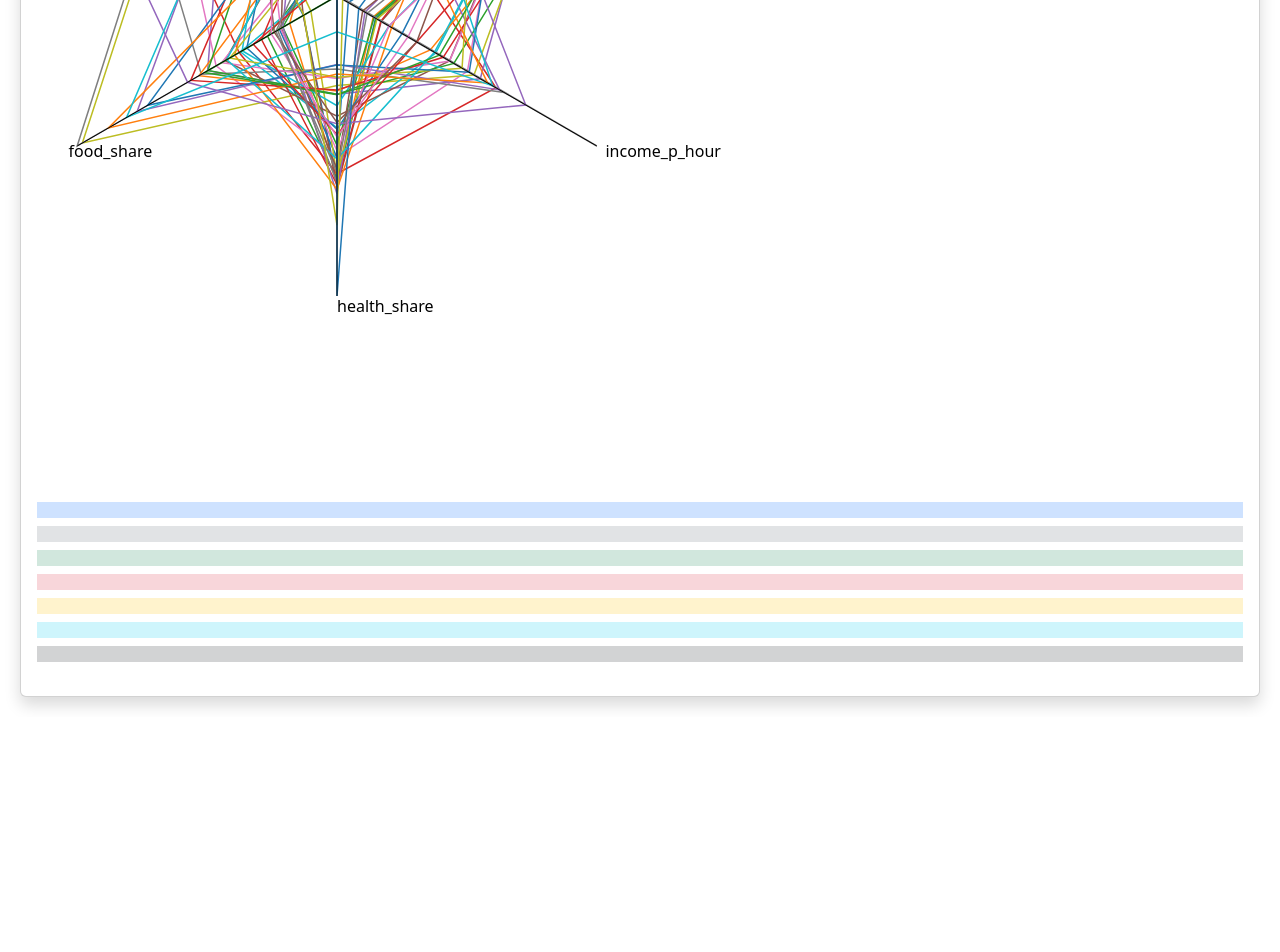
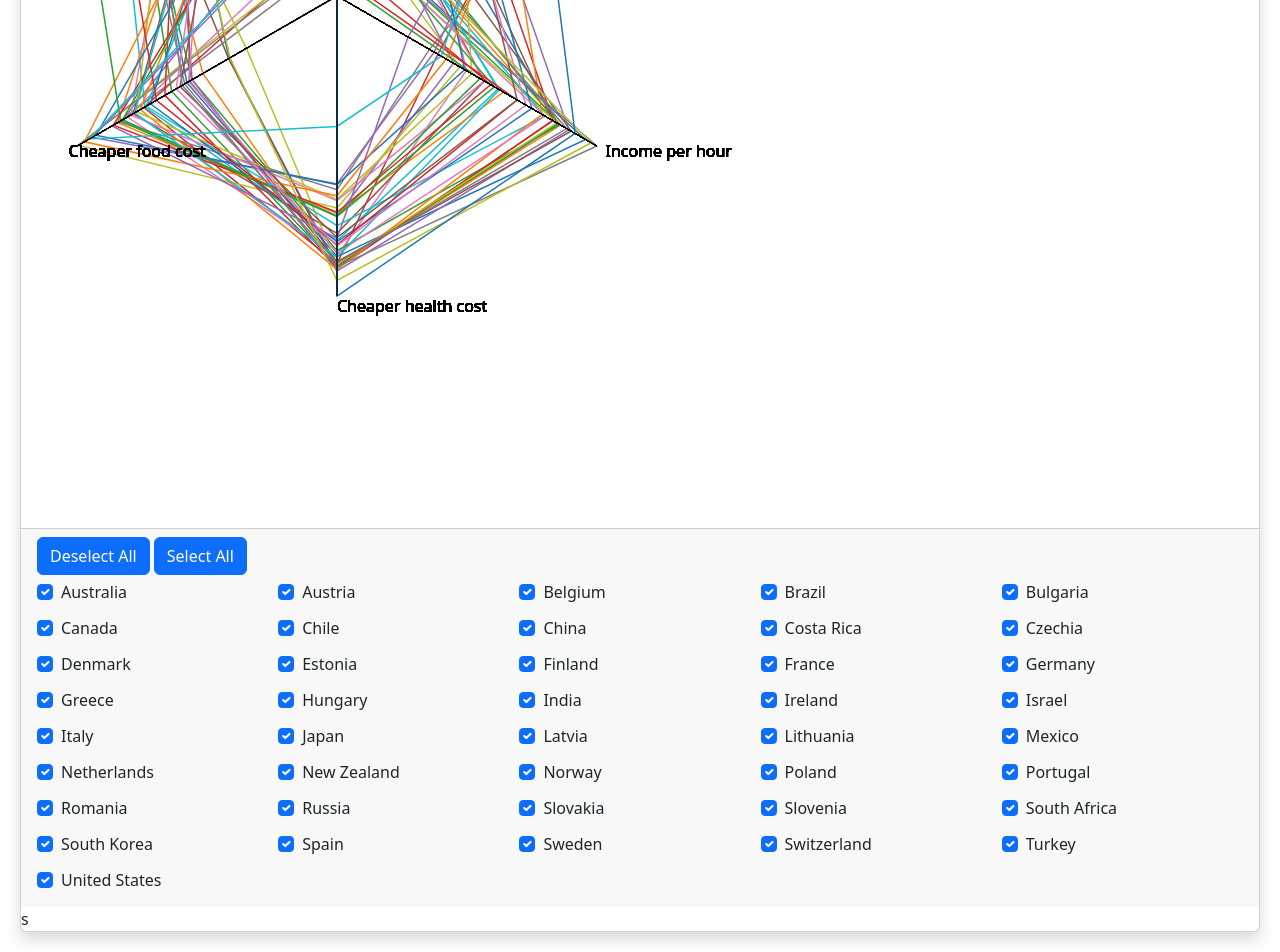
Before and after one commit to RosenbergLiu/WorkingHolidayVisualizationD3, a plain HTML site: page index.html in a window 1280 px wide. Shown: the part 5627-6579 px from the top of the page. Before the commit the page ends 6344 px from the top, so only its background shows below. Drawn offline with nearby package versions, Linux system fonts and the light colour scheme; no server answers; a web font is replaced by a local one.

Commit message:
finish radar

```diff
--- a/cleaned_data/summary.csv
+++ b/cleaned_data/summary.csv
@@ -1,42 +1,42 @@
 entity,code,working_hours,population,income_p_hour,health_share,food_share,gini
-Australia,AUS,1726.7976,0.03943658061499612,0.04099521408981365,0.1318879221513351,0.09974969,0.318
-Austria,AUT,1611.3743,0.11261338619555832,0.03957927707823923,0.129248866108663,0.11312785,0.274
-Belgium,BEL,1586.431,0.08687667829453087,0.04137782868912703,0.1299854168015901,0.13478635,0.262
-Brazil,BRA,1707.795,0.004721816985395609,0.25568978496409256,0.1273261693820779,0.1625252499999999,0.481
-Bulgaria,BGR,1645.2465,0.14179296638826092,0.20148426018374313,0.085467516413462,0.19334064,0.402
-Canada,CAN,1689.2809,0.026650616599325886,0.04468633295561708,0.1344791468300532,0.0998567899999999,0.28
-Chile,CHL,1914.4,0.05252243180539976,0.16565611677237008,0.1185036580014676,0.1850467099999999,0.46
-China,CHN,2168.919,0.0007033021125710087,0.29034617861988965,0.0722371116657711,0.1995258899999999,0.514
-Costa Rica,CRI,2069.2454,0.19667512828626932,0.18310390816265798,0.0809565481835396,0.31579697,0.487
-Czechia,CZE,1787.5435,0.09490478961696047,0.10231105586056552,0.1031987355981533,0.16136227,0.248
-Denmark,DNK,1380.6077,0.1725363831784618,0.027087941916501053,0.1188760842332945,0.1232065099999999,0.268
-Estonia,EST,1797.2145,0.7535573558878074,0.09427877208786324,0.0838722581914256,0.2017673999999999,0.305
-Finland,FIN,1590.6946,0.1811089263337631,0.04010888691665646,0.1124603192578853,0.1197864,0.265
-France,FRA,1504.9124,0.015528008178912468,0.04439855209668248,0.1330069620391584,0.1406504,0.292
-Germany,DEU,1386.1968,0.012026726657903513,0.03490096980040268,0.1379249261571245,0.1197683299999999,0.296
-Greece,GRC,2036.4635,0.09457135815629733,0.12605689701888106,0.0971227491774923,0.17637985,0.308
-Hungary,HUN,1725.2279,0.1023353018210874,0.12637217214005442,0.0771847848701663,0.17968746,0.286
-India,IND,2122.9407,0.0007230072139693231,1.1842891644513458,0.0338442347867843,0.32083492,0.495
-Ireland,IRL,1771.9779,0.2042474899515341,0.04189355517666482,0.1284010231895877,0.0924157199999999,0.292
-Israel,ISR,1900.8748,0.11617205639177493,0.05038920543867387,0.0915725215670001,0.15958162,0.342
-Italy,ITA,1717.8339,0.016742584240647458,0.061326755619709294,0.1039095617707853,0.1550135799999999,0.33
-Japan,JPN,1691.0852,0.007949651360089951,0.052381898472121845,0.1356339363425622,0.16690418,0.334
-Latvia,LVA,1864.9758,0.5217703459128685,0.13477370114031498,0.0854985906839704,0.1930457099999999,0.355
-Lithuania,LTU,1886.0845,0.35099012559479664,0.11460615715072346,0.0832455200046421,0.2098476,0.357
-Mexico,MEX,2137.0,0.007994543755864798,0.2701905424712822,0.069880886293289,0.2622351,0.42
-Netherlands,NLD,1439.7316,0.05759287138475148,0.03371211022990543,0.1250533968774789,0.12136645,0.304
-New Zealand,NZL,1778.9844,0.2016522172770377,0.0502243212818674,0.1152315493606184,0.1219959,0.32
-Norway,NOR,1384.0732,0.18697582496071172,0.022821030389365452,0.1320277731631501,0.1248295899999999,0.263
-Poland,POL,2022.6322,0.025978344452064758,0.15275228483056275,0.0765817201857149,0.17177938,0.281
-Portugal,PRT,1864.5884,0.09718247593931965,0.10031260822675958,0.1195264472726602,0.1746995499999999,0.31
-Romania,ROU,1791.7355,0.05121845634538286,0.17019140074399977,0.0701533506968831,0.25202482,0.339
-Russia,RUS,1965.0,0.006861426520214915,0.22517218091347507,0.074942795202495,0.2903056,0.317
-Slovakia,SVK,1694.9402,0.18335395454142075,0.10827999907315575,0.0857374562542405,0.19639393,0.222
-Slovenia,SVN,1592.934,0.47328204533568713,0.07658498624501096,0.1066897861747634,0.14870162,0.246
-South Africa,ZAF,2191.3633,0.01721553819387657,0.4021552065654801,0.1010231796974269,0.21292362,0.618
-South Korea,KOR,1979.5262,0.019303591286451552,0.07663239211650825,0.1004675645871687,0.1281972599999999,0.331
-Spain,ESP,1685.9515,0.021217290258386708,0.06710021919392763,0.1079568129292145,0.13111291,0.32
-Sweden,SWE,1605.2766,0.0973906891774207,0.03602657594834948,0.1268677712132303,0.1265485499999999,0.276
-Switzerland,CHE,1556.8828,0.11661001169248587,0.024874967045892808,0.1544533863393221,0.0992448699999999,0.316
-Turkey,TUR,1832.0,0.011978674892151198,0.24299814887255783,0.0527127075202099,0.27256779,0.415
-United States,USA,1765.3464,0.002991149070255152,0.031739186994155955,0.1916747735222455,0.06689246,0.375
+Australia,AUS,0.000579106665425062,25.357168,24.393091296197827,7.5821954253896555,10.025093812321622,3.144654088050314
+Austria,AUT,0.0006205882767275114,8.879939,25.26574697216494,7.737011782828895,8.83955630731071,3.64963503649635
+Belgium,BEL,0.0006303457257201857,11.510569,24.167532025738527,7.693170700267102,7.419148897495926,3.8167938931297707
+Brazil,BRA,0.0005855503734347507,211.78288,3.9109892487118074,7.853845009655631,6.152890089386115,2.079002079002079
+Bulgaria,BGR,0.0006078116561864742,7.052536,4.963166845331006,11.700351688732235,5.172218318921464,2.487562189054726
+Canada,CAN,0.0005919678604073484,37.522584,22.37820679967654,7.436097146450082,10.01434153851732,3.571428571428571
+Chile,CHL,0.0005223568742164647,19.039484,6.036601723400961,8.438558073773684,5.404040958091071,2.1739130434782608
+China,CHN,0.00046105917279529575,1421.864064,3.4441644961656706,13.843299890322733,5.0118809143014,1.9455252918287937
+Costa Rica,CRI,0.0004832679584548068,5.084527,5.461379880060577,12.352305309915916,3.166591497062179,2.053388090349076
+Czechia,CZE,0.0005594269454141955,10.536876,9.774114748291217,9.690041202577433,6.197235574338412,4.032258064516129
+Denmark,DNK,0.0007243187184889668,5.795879,36.91679504786718,8.412120961500536,8.116454236062696,3.731343283582089
+Estonia,EST,0.0005564166102599328,1.327039,10.606841581136086,11.922893475905381,4.956202042549988,3.278688524590164
+Finland,FIN,0.0006286561857945579,5.521539,24.93213042979557,8.892025263656574,8.348193117081738,3.773584905660377
+France,FRA,0.000664490504563588,64.39976,22.523257015733208,7.5184034329390315,7.109826918373499,3.4246575342465757
+Germany,DEU,0.0007213982891895293,83.148144,28.652498933954043,7.2503210830854234,8.349452647456976,3.3783783783783785
+Greece,GRC,0.000491047347521819,10.574026,7.932925715680737,10.296248906345259,5.669581871171792,3.2467532467532467
+Hungary,HUN,0.0005796335660929202,9.771799,7.913134537971939,12.955921321567653,5.565218630170408,3.4965034965034967
+India,IND,0.0004710447164162428,1383.112064,0.8443883723814,29.547129852393237,3.1168677025555693,2.0202020202020203
+Ireland,IRL,0.0005643411241189859,4.896021,23.870020001477727,7.788099932221505,10.820669903345461,3.4246575342465757
+Israel,ISR,0.000526073574124924,8.607922,19.845520311231123,10.920306472813882,6.266385815609592,2.923976608187134
+Italy,ITA,0.0005821284584033416,59.727936,16.306096578809044,9.623753415550976,6.451047708207247,3.0303030303030303
+Japan,JPN,0.0005913362614728104,125.79168,19.090564282090877,7.372786095910112,5.9914616877779805,2.994011976047904
+Latvia,LVA,0.0005361999871526484,1.916552,7.419845203767792,11.6960992222236,5.180120293789489,2.8169014084507045
+Lithuania,LTU,0.0005301989385947448,2.849083,8.7255346908182,12.01265845830786,4.765363053949629,2.801120448179272
+Mexico,MEX,0.0004679457182966776,125.085312,3.701091795640061,14.310064640608815,3.8133720466863514,2.380952380952381
+Netherlands,NLD,0.000694573905302905,17.36326,29.66293101144755,7.996584059045995,8.239509353697006,3.2894736842105265
+New Zealand,NZL,0.0005621184761372837,4.959033,19.91067224956273,8.678178897608058,8.196996784318161,3.125
+Norway,NOR,0.0007225051391790549,5.348285,43.81923089967041,7.574163950824759,8.010921128556145,3.8022813688212924
+Poland,POL,0.0004944052606301828,38.4936,6.546546921437076,13.057946433887158,5.821420475495953,3.558718861209964
+Portugal,PRT,0.0005363113918331788,10.289921,9.968836596686538,8.366349229127756,5.724113198917802,3.2258064516129035
+Romania,ROU,0.0005581180927653663,19.524212,5.875737526270144,14.254486636294478,3.9678631652231715,2.949852507374631
+Russia,RUS,0.0005089058524173028,145.742288,4.441045940680661,13.343510837806432,3.4446459179568016,3.1545741324921135
+Slovakia,SVK,0.0005899913165078037,5.453932,9.235315926853524,11.663513751033884,5.0918070634871455,4.504504504504505
+Slovenia,SVN,0.0006277723998608857,2.112905,13.057389561980155,9.372968452312277,6.724876299262913,4.065040650406504
+South Africa,ZAF,0.00045633692961819704,58.08706,2.486602146818599,9.898718323805348,4.69651981306724,1.6181229773462784
+South Korea,KOR,0.0005051713889919719,51.803832,13.049312077843627,9.953461140509381,7.800478730980684,3.021148036253776
+Spain,ESP,0.0005931368725612807,47.131372,14.903080973698176,9.262963335678347,7.627013998850304,3.125
+Sweden,SWE,0.0006229456032686206,10.267922,27.75728677167873,7.882222493837865,7.902105555535806,3.623188405797101
+Switzerland,CHE,0.0006423091063758942,8.575593,40.201058283014426,6.474445291882935,10.076087559991775,3.1645569620253164
+Turkey,TUR,0.0005458515283842794,83.481688,4.11525768669315,18.970757660600206,3.668812077905464,2.4096385542168677
+United States,USA,0.0005664610639588922,334.31968,31.50679316972193,5.217170635571099,14.949367985569674,2.6666666666666665
--- a/index.html
+++ b/index.html
@@ -375,16 +375,20 @@
                     <span class="placeholder col-12 bg-dark"></span>
                 </p>
                 <div id="checkboxes-container" class="row"></div>
-                <script>
-                    drawRadarGraph();
-                </script>
             </div>
         </div>
+        <div class="card-footer">
+            <div class="btn btn-primary" id="deselect-all">Deselect All</div>
+            <div class="btn btn-primary" id="select-all">Select All</div>
+            <div id="checkboxes">
+                <!-- Checkboxes will be added here by JavaScript -->
+            </div>
+        </div>
+        <script>
+            drawRadarGraph();
+
+        </script>s
     </div>
-
-
-
-
 
 </body>
 </html>
--- a/js/radar-chart.js
+++ b/js/radar-chart.js
@@ -1,15 +1,39 @@
 async function drawRadarGraph() {
 
     let data = await d3.csv("cleaned_data/summary.csv");
+    let entities = Array.from(new Set(data.map(d => d.entity)));
+    let checkboxes = d3.select("#checkboxes")
+        .selectAll("div")
+        .data(entities)
+        .enter()
+        .append("div")
+        .attr("class", "form-check");
+
+    checkboxes
+        .append("input")
+        .attr("type", "checkbox")
+        .attr("id", d => d)
+        .attr("value", "")
+        .attr("class", "form-check-input")
+        .property("checked", true);
+
+    checkboxes
+        .append("label")
+        .attr("for", d => d)
+        .attr("class", "form-check-label")
+        .text(d => d);
 
 
+
+    let minHealthShare = d3.min(data, d => d.health_share);
+    let minFoodShare = d3.min(data, d => d.food_share)
     // Preprocessing the data
     data.forEach(function(d) {
       d.working_hours = +d.working_hours;
       d.population = +d.population;
       d.income_p_hour = +d.income_p_hour;
-      d.health_share = +d.health_share;
-      d.food_share = +d.food_share;
+      d.health_share = (d.health_share /(1-minHealthShare));
+      d.food_share = (d.food_share /(1-minFoodShare));
       d.gini = +d.gini;
     });
 
@@ -37,6 +61,9 @@ async function drawRadarGraph() {
 
     // Define radar chart function
     const drawChart = (data, index) => {
+        if (!document.getElementById(data.entity).checked) {
+            return;
+        }
         // Transform data to suitable representation
         data = ["working_hours", "population", "income_p_hour", "health_share", "food_share", "gini"].map((metric, i, array) => ({
         angle: (i / array.length) * 2 * Math.PI,
@@ -58,13 +85,36 @@ async function drawRadarGraph() {
             .attr("stroke", d3.schemeCategory10[index % 10])  // Cycle through 10 colors
             .attr("stroke-width", 1.5)
             .attr("d", line);
+
+        AddAxis();
     };
+
+    d3.select("#select-all").on("click", function() {
+        d3.selectAll("#checkboxes input").property("checked", true);
+        svg.selectAll("*").remove();  // Clear all existing charts
+        data.forEach(drawChart);  // Redraw charts
+        AddAxis();
+    });
+
+// Event listener for "Deselect All" button
+    d3.select("#deselect-all").on("click", function() {
+        d3.selectAll("#checkboxes input").property("checked", false);
+        svg.selectAll("*").remove();  // Clear all existing charts
+        data.forEach(drawChart);  // Redraw charts
+        AddAxis();
+    });
 
     // Draw a radar chart for each code
     data.forEach(drawChart);
 
-    // Add axis lines and labels
-    const axisNames = ["working_hours", "population", "income_p_hour", "health_share", "food_share", "gini"];
+    d3.selectAll("#checkboxes input").on("change", function() {
+        svg.selectAll("*").remove();  // Clear all existing charts
+        data.forEach(drawChart);  // Redraw charts
+        AddAxis();
+    });
+
+    function AddAxis(){
+        const axisNames = ["Working hours", "Population", "Income per hour", "Cheaper health cost", "Cheaper food cost", "Equality"];
         for (let i = 0; i < axisNames.length; i++) {
             let angle = (i / axisNames.length) * 2 * Math.PI;
             svg.append("line")
@@ -81,3 +131,6 @@ async function drawRadarGraph() {
                 .text(axisNames[i]);
         }
     }
+
+    d3.select('#radar-chart-placeholder').selectAll('*').remove();
+}
--- a/styles.css
+++ b/styles.css
@@ -1,3 +1,14 @@
+#checkboxes {
+    display: flex;
+    flex-wrap: wrap;
+    align-items: flex-start;
+}
+
+.form-check {
+    width: 20%;  /* adjust this percentage to control the number of checkboxes per line */
+    padding: 5px;
+}
+
 #year-display {
     font-size: x-large;
 }
```
Also changed, not shown: 1 other file. Lines whose indentation alone changed are shown as unchanged.
